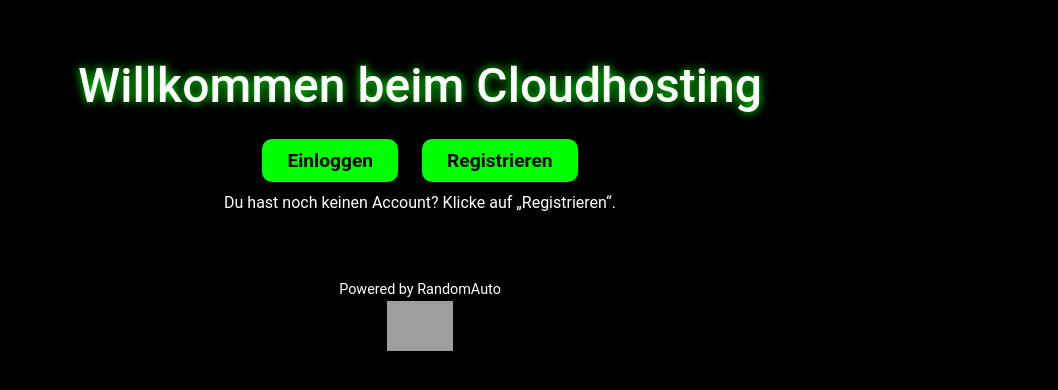
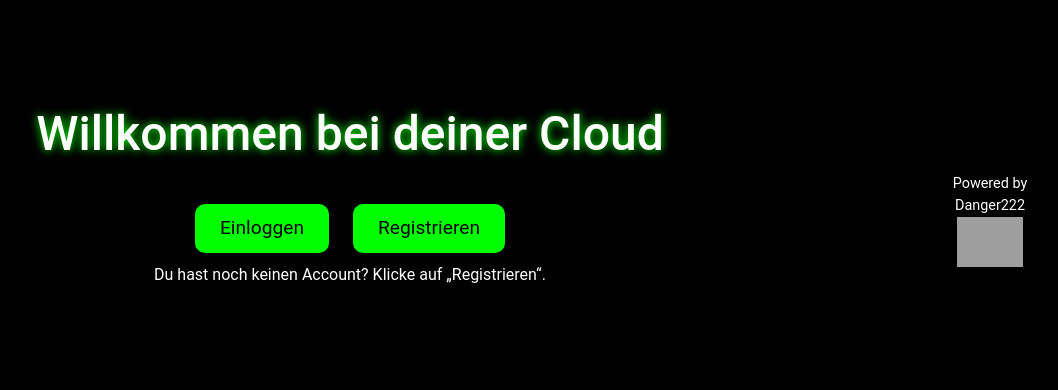
Before and after one commit to Reverse666S/Cloudhosting, a plain HTML site: page cloud_app/templates/index.html in a window 1280 px wide. Shown: the part 196-586 px from the top of the page, without its empty margins (220-1278 px from the left). Drawn offline with nearby package versions, Linux system fonts and the light colour scheme; grey boxes are pictures that could not be loaded.

Commit message:
Update index.html

```diff
--- a/cloud_app/templates/index.html
+++ b/cloud_app/templates/index.html
@@ -3,65 +3,27 @@
 <head>
 <meta charset="utf-8">
 <meta name="viewport" content="width=device-width, initial-scale=1">
-<title>Cloudhosting</title>
+<title>SkyCortex Cloud</title>
 <link rel="icon" href="/static/pepecraft.png" type="image/png">
 <link href="https://cdn.jsdelivr.net/npm/bootstrap@5.3.2/dist/css/bootstrap.min.css" rel="stylesheet">
 <style>
-body {
-    background-color: #000;
-    color: #fff;
-    font-family: 'Roboto', sans-serif;
-    margin: 0;
-    padding: 0;
-    display: flex;
-    flex-direction: column;
-    min-height: 100vh;
-    justify-content: center;
-    align-items: center;
-}
-a { color: #00ff00; text-decoration: none; font-weight: bold; }
-a:hover { color: #66ff66; }
-.container {
-    text-align: center;
-}
-h1 {
-    font-size: 3rem;
-    margin-bottom: 2rem;
-    text-shadow: 0 0 10px #00ff00;
-}
-.btn-main {
-    background-color: #00ff00;
-    color: #000;
-    border: none;
-    padding: 10px 25px;
-    font-size: 1.2rem;
-    border-radius: 10px;
-    margin: 10px;
-    transition: 0.2s;
-}
-.btn-main:hover {
-    background-color: #66ff66;
-}
-footer {
-    margin-top: 3rem;
-    text-align: center;
-    font-size: 0.9rem;
-    color: #fff;
-}
+body { background-color:#000; color:#fff; font-family:'Roboto',sans-serif; display:flex; justify-content:center; align-items:center; min-height:100vh; margin:0; }
+.container { text-align:center; }
+h1 { font-size:3rem; margin-bottom:2rem; text-shadow:0 0 10px #00ff00; }
+a.btn-main { background-color:#00ff00; color:#000; padding:10px 25px; font-size:1.2rem; border-radius:10px; margin:10px; text-decoration:none; transition:0.2s; display:inline-block; }
+a.btn-main:hover { background-color:#66ff66; }
+footer { text-align:center; margin-top:2rem; font-size:0.9rem; color:#fff; }
 </style>
 </head>
 <body>
 <div class="container">
-    <h1>Willkommen beim Cloudhosting</h1>
-    <p>
-        <a href="/login" class="btn-main">Einloggen</a>
-        <a href="/register" class="btn-main">Registrieren</a>
-    </p>
+    <h1>Willkommen bei deiner Cloud</h1>
+    <a href="/login" class="btn-main">Einloggen</a>
+    <a href="/register" class="btn-main">Registrieren</a>
     <p>Du hast noch keinen Account? Klicke auf „Registrieren“.</p>
 </div>
 <footer>
-    <span>Powered by RandomAuto</span>
-    <br>
+    <span>Powered by Danger222</span><br>
     <img src="/static/pepecraft.png" alt="Logo" style="height:50px;">
 </footer>
 </body>
```
